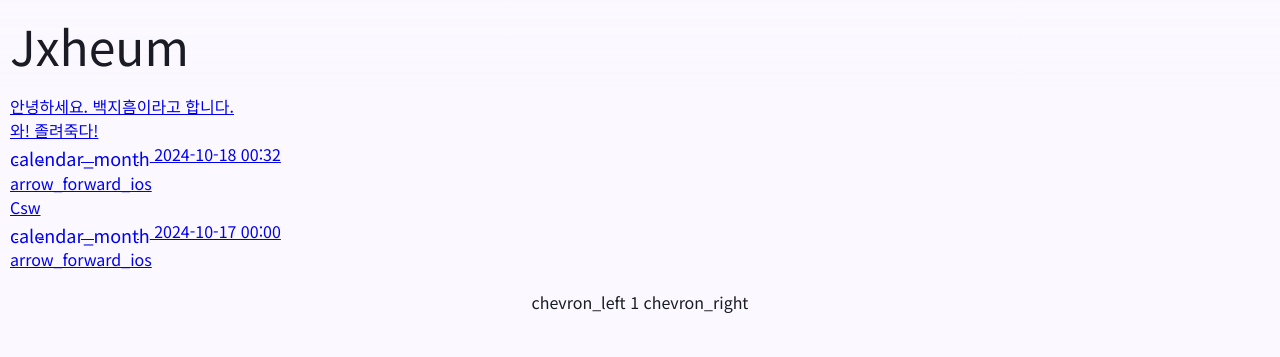
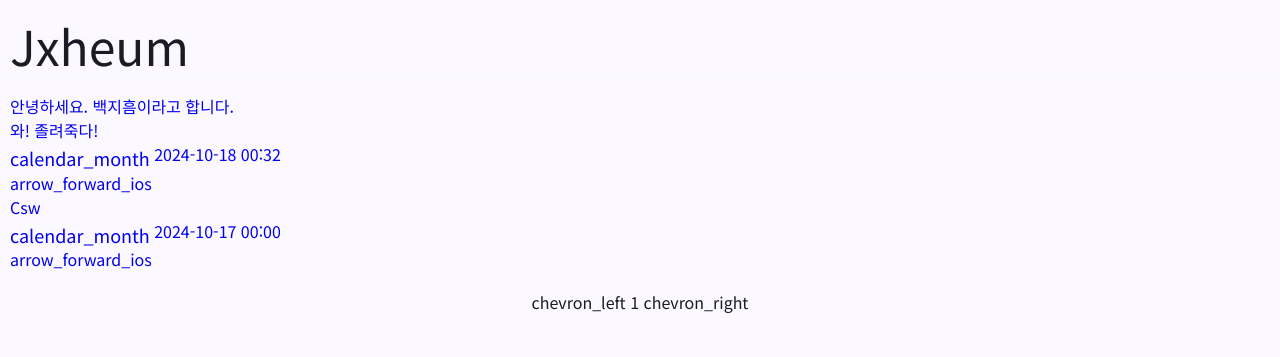
Before and after one commit to jxheum/jxheum.github.io, a Jekyll site: the page built from index.html, in a window 1280 px wide. Shown: the top 357 px of the page. Built offline with Jekyll 4.4.1, drawn with Linux system fonts in a browser that asks for light colours; the list of posts is cut into pages by our own code.

Commit message:
Update index.html

```diff
--- a/index.html
+++ b/index.html
@@ -5,14 +5,16 @@ layout: postlist
 <md-list>
 {% for post in paginator.posts %}
 
-                <a href="{{ post.url }}">
-                <md-list-item>
+
+<a href="{{ post.url }}" style="text-decoration: none;">
+                <md-list-item
+                    type="link">
                   <div slot="headline">{{ post.title }}</div>
                   <div slot="supporting-text">{{ post.excerpt | strip_html | truncatewords: 20 }}</div>
                   <div slot="supporting-text"><md-icon style="font-size: 18px;width: 20px;height: 20px;vertical-align: -4.5px;">calendar_month</md-icon> {{ post.date | date: '%Y-%m-%d %H:%M' }}</div>
                   <md-icon slot="end">arrow_forward_ios</md-icon>
                 </md-list-item>
-              </a>
+                </a>
                 <md-divider></md-divider>
 
 
```
